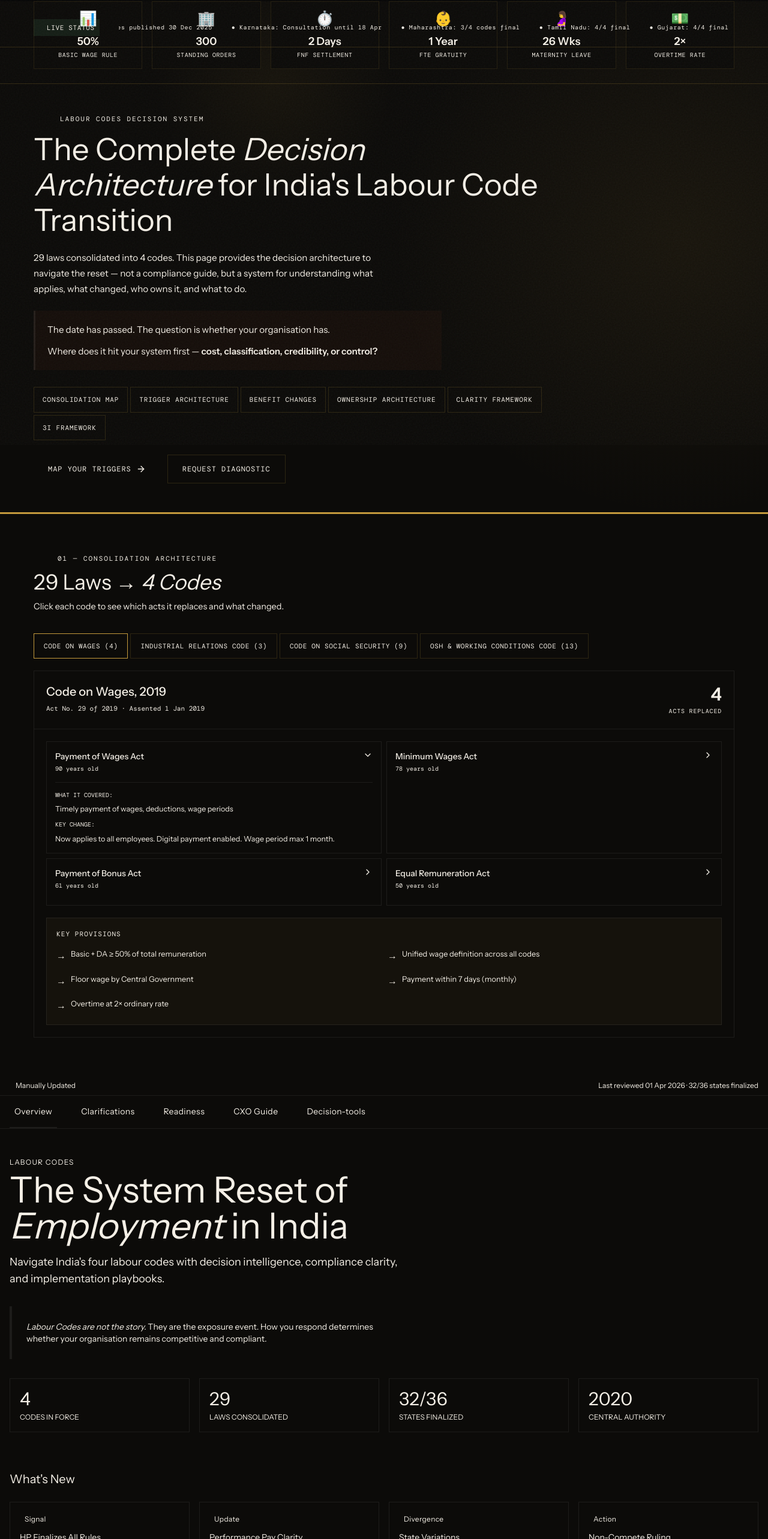
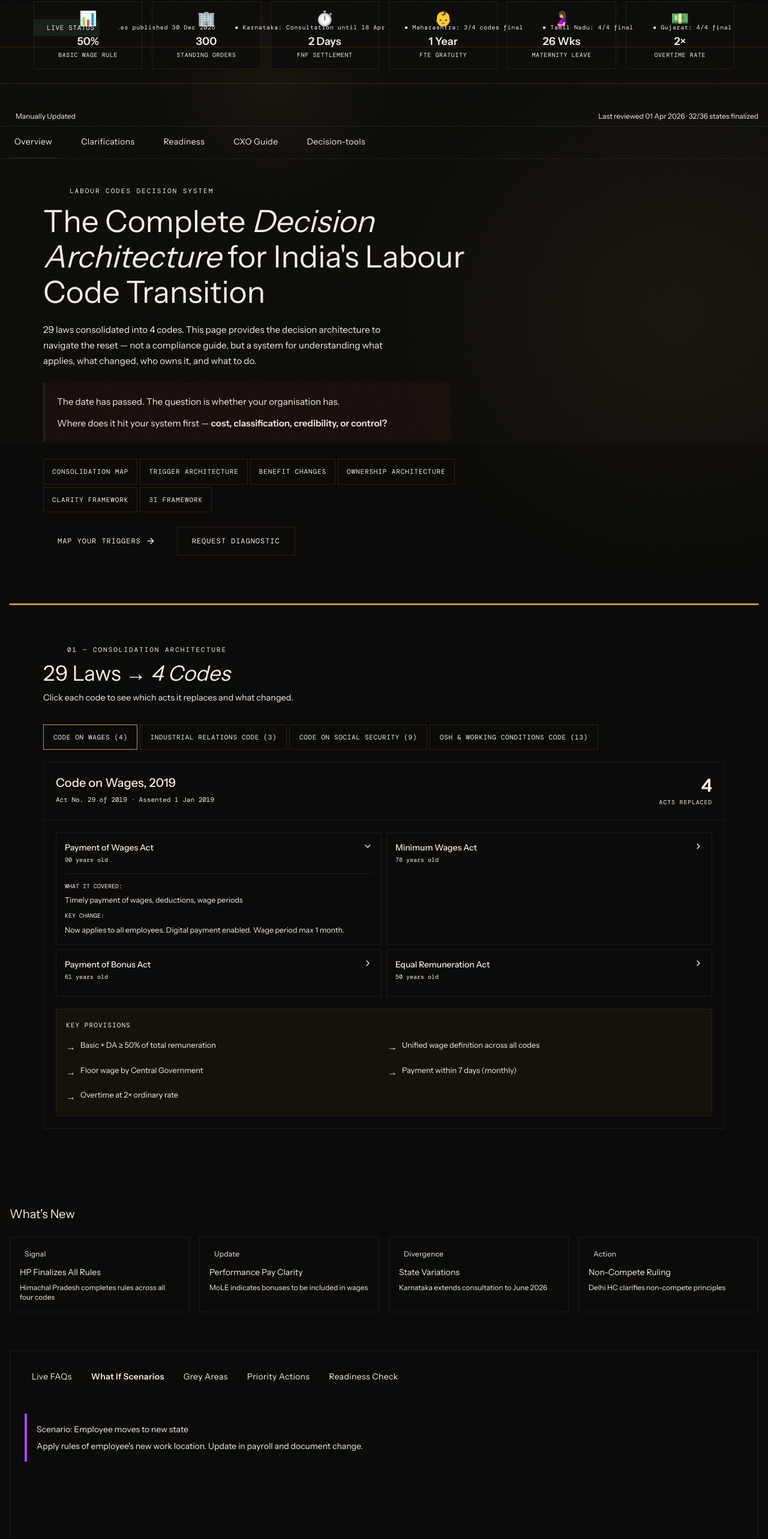
Before and after one commit to axionindex/v0-axionindex-aiedge, a Next.js app: page /labour-codes in a window 1280 px wide. Shown: the part 58-2624 px from the top of the page at 60% size. Built offline with nearby package versions, Linux system fonts and the light colour scheme.

Commit message:
fix: reorganize page structure and fix layout issues
Fix duplicate content and integrate new sections within Overview tab.

```diff
--- a/app/labour-codes/page.tsx
+++ b/app/labour-codes/page.tsx
@@ -148,12 +148,6 @@ export default function LabourCodesPage() {
       {/* Showcase Banner */}
       <ShowcaseBanner />
 
-      {/* Hero Section */}
-      <LabourCodesHero />
-
-      {/* Consolidation Architecture Section */}
-      <ConsolidationArchitecture />
-
       {/* Live Status Strip */}
       <div className="sticky top-0 z-40 bg-ink border-b border-gold-border" style={{ top: 'calc(72px + 64px + 100px)' }}>
         <div className="max-w-7xl mx-auto px-4 py-2 flex items-center justify-between text-xs font-dm-mono">
@@ -193,46 +187,14 @@ export default function LabourCodesPage() {
         {/* OVERVIEW TAB */}
         {activeTab === 'overview' && (
           <>
-            {/* Hero */}
-            <div className="mb-16">
-              <div className="text-xs font-dm-mono text-gold tracking-widest mb-2">LABOUR CODES</div>
-              <h1 className="text-5xl md:text-6xl font-cormorant mb-4 max-w-3xl">
-                The System Reset of <span className="italic text-gold">Employment</span> in India
-              </h1>
-              <p className="text-lg text-mist max-w-2xl mb-8">
-                Navigate India's four labour codes with decision intelligence, compliance clarity, and implementation playbooks.
-              </p>
+            {/* New Hero Section from Chunk 2 */}
+            <LabourCodesHero />
 
-              {/* Axion Position */}
-              <div className="border-l-4 border-gold bg-ink4 p-6 mb-8 max-w-2xl">
-                <p className="text-sm text-parchment">
-                  <span className="text-gold font-cormorant italic">Labour Codes are not the story.</span> They are the exposure event. How you respond determines whether your organisation remains competitive and compliant.
-                </p>
-              </div>
+            {/* New Consolidation Architecture from Chunk 2 */}
+            <ConsolidationArchitecture />
 
-              {/* Stats */}
-              <div className="grid grid-cols-2 md:grid-cols-4 gap-4">
-                <div className="border border-gold-border p-4 bg-ink3">
-                  <div className="text-3xl font-cormorant text-gold mb-1">4</div>
-                  <div className="text-xs font-dm-mono text-mist">CODES IN FORCE</div>
-                </div>
-                <div className="border border-gold-border p-4 bg-ink3">
-                  <div className="text-3xl font-cormorant text-gold mb-1">29</div>
-                  <div className="text-xs font-dm-mono text-mist">LAWS CONSOLIDATED</div>
-                </div>
-                <div className="border border-gold-border p-4 bg-ink3">
-                  <div className="text-3xl font-cormorant text-gold mb-1">32/36</div>
-                  <div className="text-xs font-dm-mono text-mist">STATES FINALIZED</div>
-                </div>
-                <div className="border border-gold-border p-4 bg-ink3">
-                  <div className="text-3xl font-cormorant text-gold mb-1">2020</div>
-                  <div className="text-xs font-dm-mono text-mist">CENTRAL AUTHORITY</div>
-                </div>
-              </div>
-            </div>
-
-            {/* What's New */}
-            <div className="mb-16">
+            {/* What's New Section */}
+            <div className="mb-16 mt-16">
               <div className="text-xl font-cormorant mb-6">What's New</div>
               <div className="grid grid-cols-1 md:grid-cols-2 lg:grid-cols-4 gap-4">
                 {[
--- a/components/labour-codes/hero.tsx
+++ b/components/labour-codes/hero.tsx
@@ -20,7 +20,7 @@ export function LabourCodesHero() {
   };
 
   return (
-    <section className="relative min-h-[70vh] flex flex-col justify-center px-14 py-12 bg-ink">
+    <section className="relative min-h-[50vh] flex flex-col justify-center px-0 py-8 bg-ink mb-12">
       {/* Background effect */}
       <style>{`
         .hero-bg::before {
@@ -37,7 +37,7 @@ export function LabourCodesHero() {
 
       <div className="hero-bg absolute inset-0 pointer-events-none" />
 
-      <div className="relative z-10 max-w-4xl">
+      <div className="relative z-10 max-w-4xl px-14">
         {/* Eyebrow */}
         <div className="reveal flex items-center gap-3 mb-3">
           <div className="w-8 h-px bg-rust" />
```
